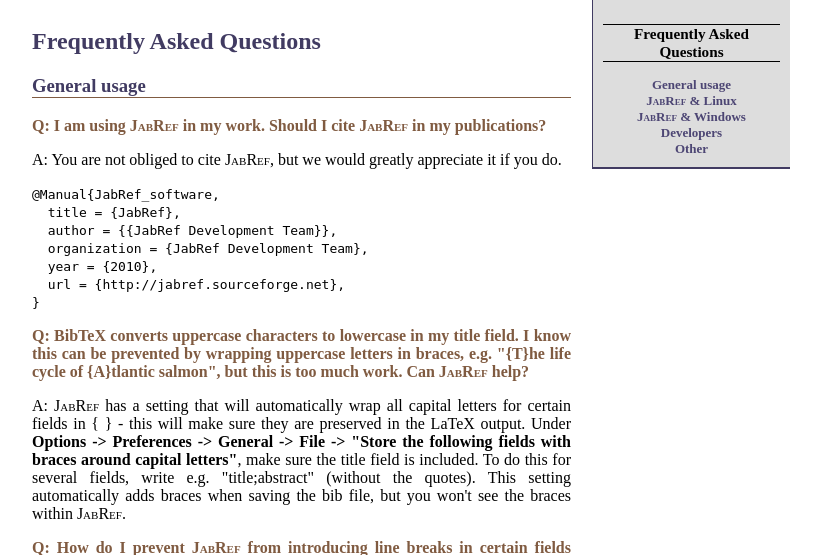
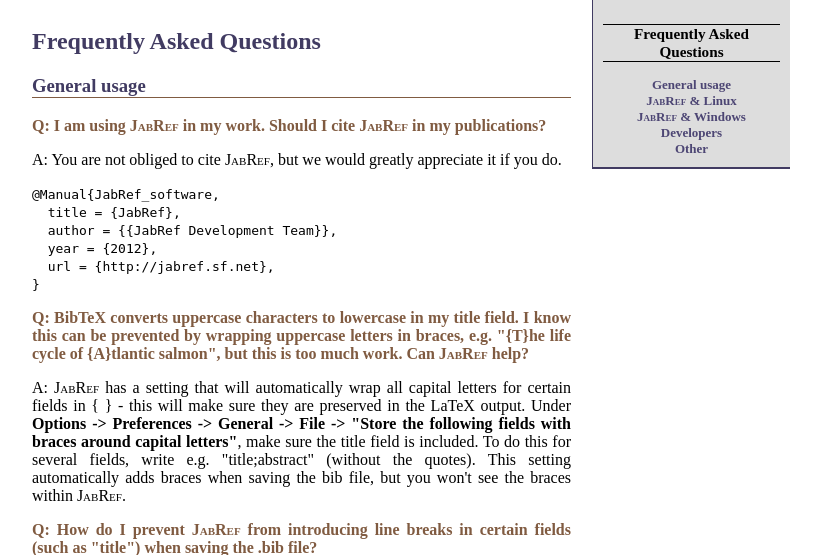
Before and after one commit to JabRef/htdocs, a PHP site: page /faq.php in a window 1280 px wide. Shown: the part 152-707 px from the top of the page, without its empty margins (235-1056 px from the left). Run offline with PHP 8.4, Linux system fonts and the light colour scheme; data that the repository does not hold is empty.

Commit message:
Beautifies JabRef's BibTeX entry

```diff
--- a/faq.php
+++ b/faq.php
@@ -35,9 +35,8 @@
       <p><code>@Manual{JabRef_software,<br/>
 &nbsp;  title = {JabRef},<br/>
 &nbsp;  author = {{JabRef Development Team}},<br/>
-&nbsp;  organization = {JabRef Development Team},<br/>
-&nbsp;  year = {2010},<br/>
-&nbsp;  url = {http://jabref.sourceforge.net},<br/>
+&nbsp;  year = {<?php echo date("Y"); ?>},<br/>
+&nbsp;  url = {http://jabref.sf.net},<br/>
  }</code></p>
       <p class="question">Q: BibTeX converts uppercase characters to lowercase in my title field. I know this can be prevented by wrapping uppercase letters in braces, e.g. &quot;{T}he life cycle of {A}tlantic salmon&quot;, but this is too much work. Can <acronym>JabRef</acronym> help?</p>
       <p class="answer">A: <acronym>JabRef</acronym> has a setting that will automatically wrap all capital letters for certain fields in { } - this will make sure they are preserved in the LaTeX output. Under <b>Options -> Preferences -> General -> File -> "Store the following fields with braces around capital letters"</b>, make sure the title field is included. To do this for several fields, write e.g. &quot;title;abstract&quot; (without the quotes). This setting automatically adds braces when saving the bib file, but you won't see the braces within <acronym>JabRef</acronym>.</p>
```
